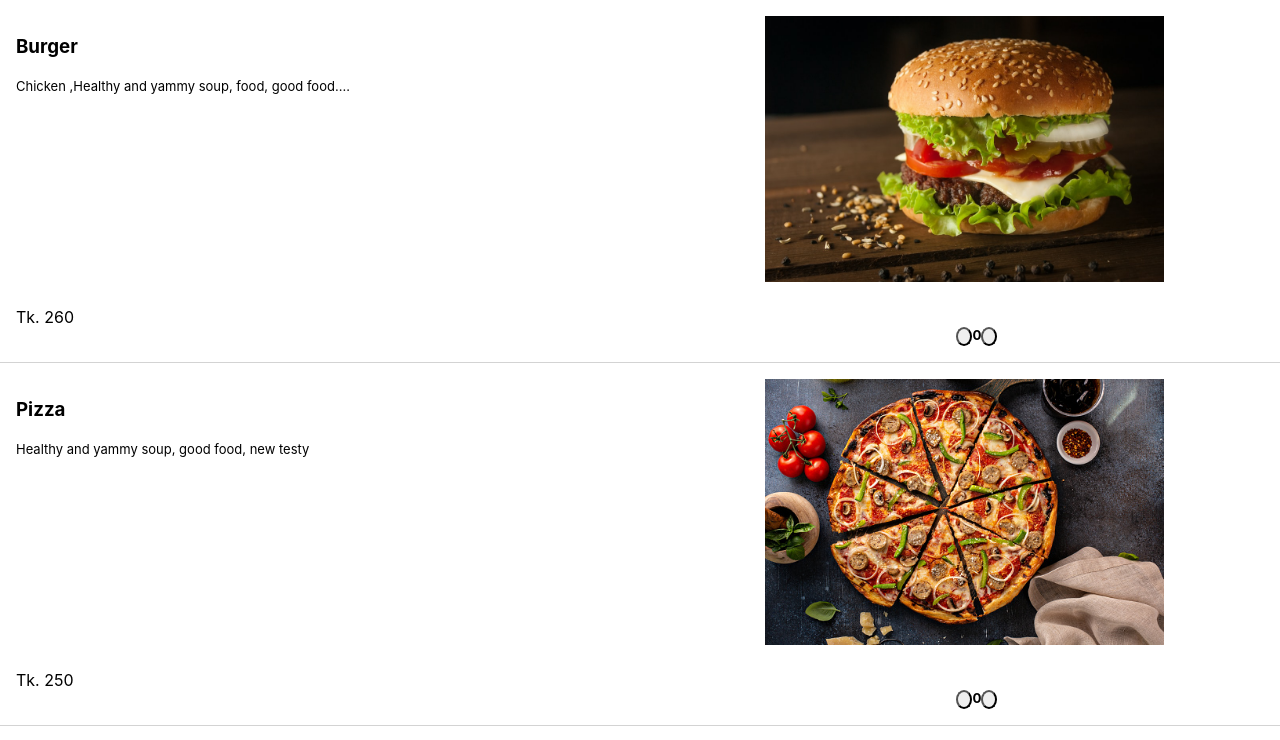
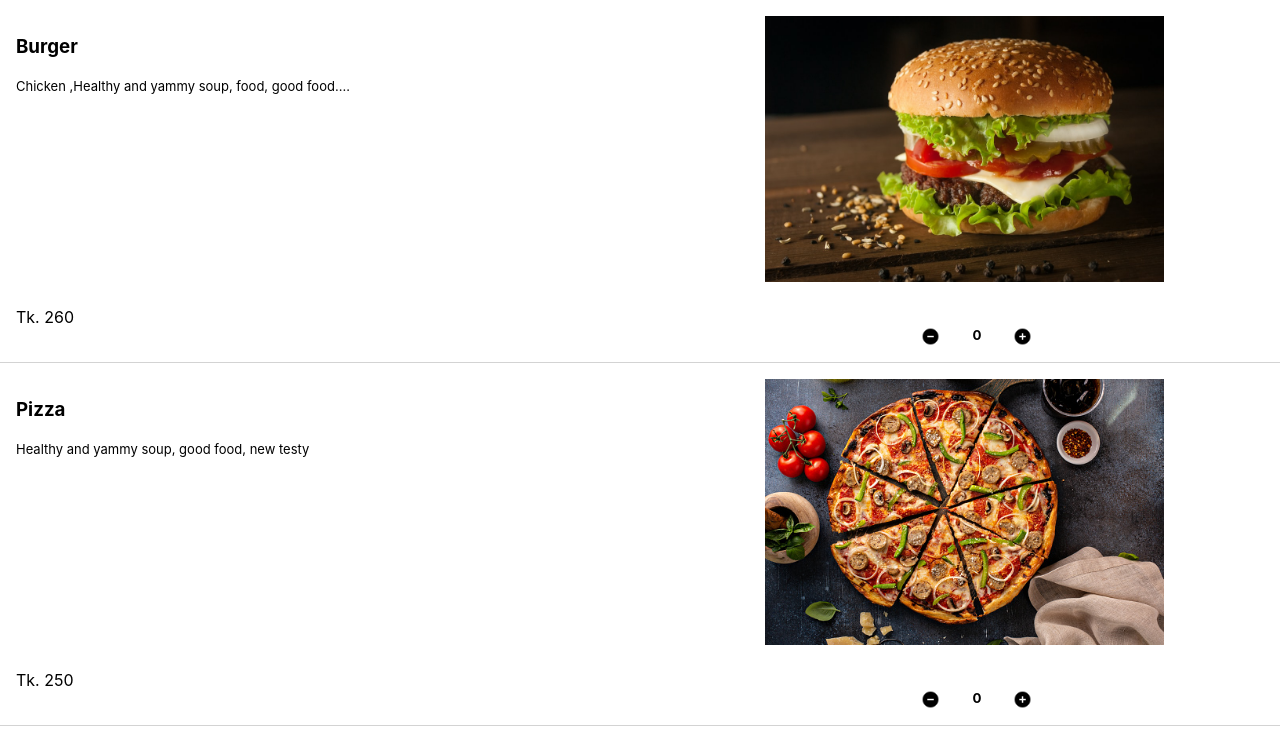
Before and after one commit to Arnob-Mitra/Resturant_Management_System, a React (Create React App) app: page / in a window 1280 px wide. Shown: the top 740 px of the page. Built offline with nearby package versions, Linux system fonts and the light colour scheme.

Commit message:
Generic card final design

```diff
--- a/src/components/GenericCard/index.scss
+++ b/src/components/GenericCard/index.scss
@@ -28,6 +28,7 @@
     grid-template-columns: auto auto auto;
     margin-top: 4%;
     margin-right: 15%;
+    gap: 2rem;
 }
 
 .GenericCard__Description{
@@ -49,7 +50,6 @@
 .GenericCard__IncrementIcon{
     border-radius: 50%;
     height:19px;
-
 }
 
 .GenericCard__CounterText{
--- a/src/components/GenericCard/index.tsx
+++ b/src/components/GenericCard/index.tsx
@@ -2,8 +2,6 @@ import React, { Fragment } from 'react'
 import { useState } from 'react';
 import { products } from '../../data';
 import './index.scss';
-import AddCircleIcon from '@mui/icons-material/AddCircle';
-
 
 const GenericCard = () => {
     const [counter, setCounter] = useState<Record<string, number>>({});
@@ -28,12 +26,12 @@ const GenericCard = () => {
                             </div>
                             <img className="GenericCard__Image" src={product.thumb} alt="g" />
                              <h4 className="GenericCard__Price" >{product.price}</h4>
-                             <div className="GenericCard__button">
-                                <button className="GenericCard__DecrementIcon" onClick={() => {decrementHandler(index) }} />
+                              <div className='GenericCard__button'>
+                                <img className="GenericCard__DecrementIcon" src="../../assets/minusIcon.png" onClick={() => {decrementHandler(index) }}/>
                                 <h5 className="GenericCard__CounterText">{counter[index] ? counter[index] : 0}</h5>
-                                <button className="GenericCard__IncrementIcon" onClick={() => {incrementHandler(index) }} />
+                                <img className="GenericCard__IncrementIcon" src="../../assets/addIcon.png" onClick={() => {incrementHandler(index) }} />
+                             </div>
                             </div>
-                        </div>
                     </Fragment>
                 ))
             }
```
Also changed, not shown: public/assets/addIcon.png (added), public/assets/minusIcon.png (added).
